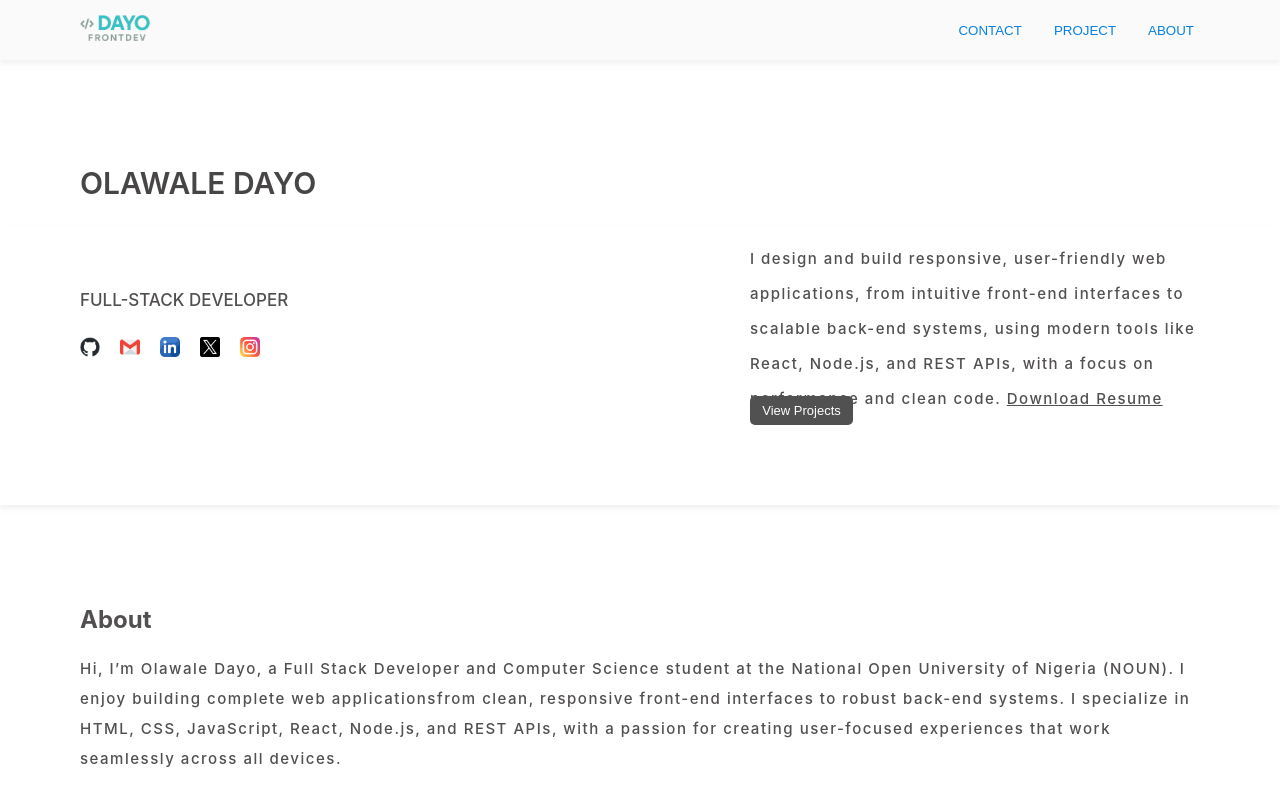
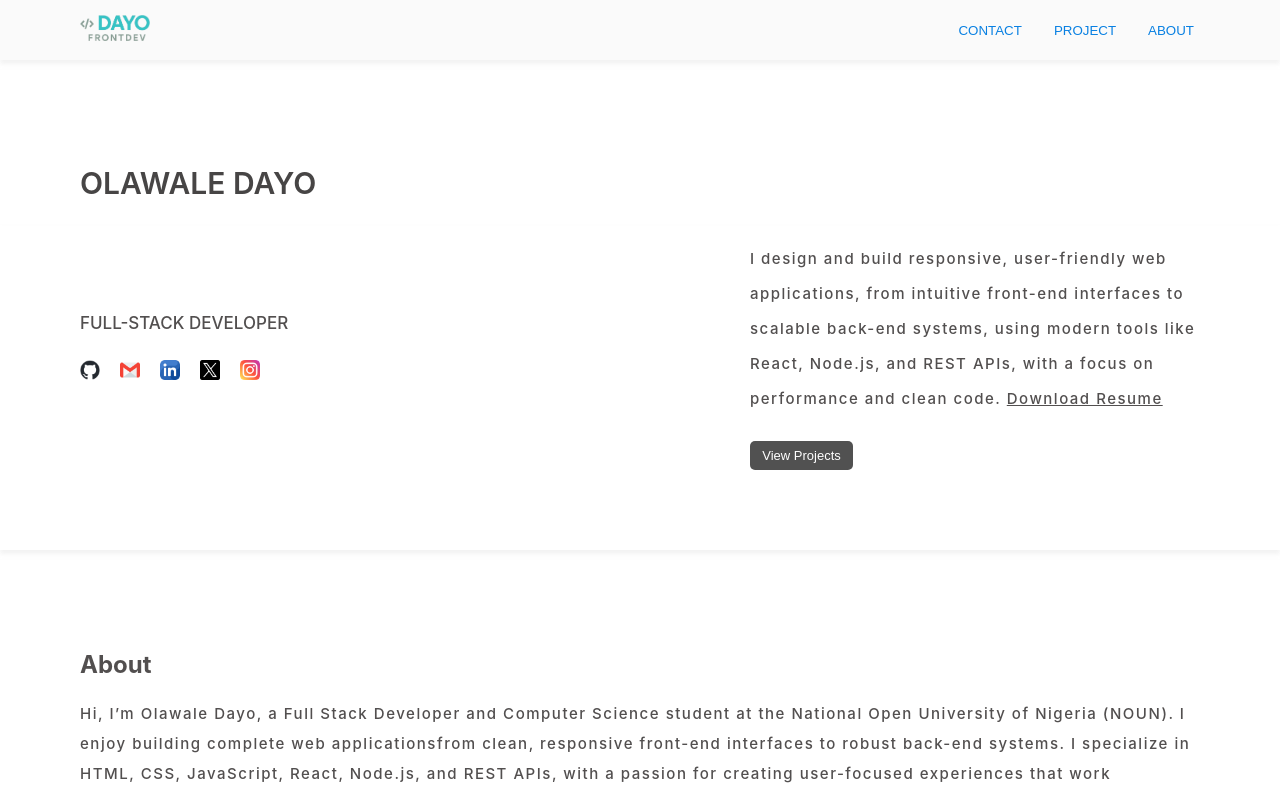
Before and after one commit to dayo-frontdev/my-portfolio, a React (Vite) app: page / in a window 1280 px wide. Shown: the top 795 px of the page. Built offline with nearby package versions, Linux system fonts and the light colour scheme.

Commit message:
Update height property in .description class

```diff
--- a/src/index.css
+++ b/src/index.css
@@ -139,7 +139,7 @@ letter-spacing: 0%;
 .description{
 max-width: 28.125rem;
 min-width: 18.4375rem;
-height: 8.125rem;
+height: 100%;
 font-weight: 500;
 font-size: 0.9375rem;
 line-height: 2.1875rem;
```
